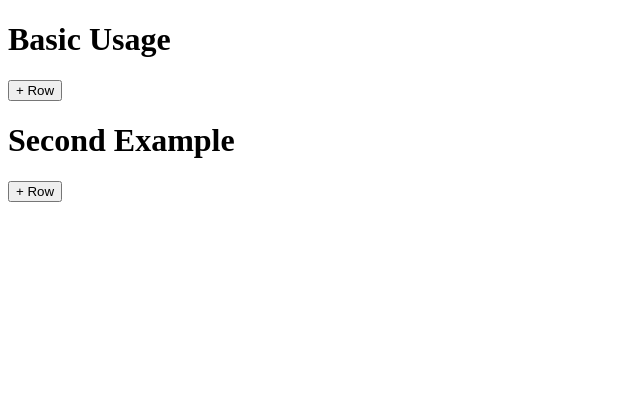
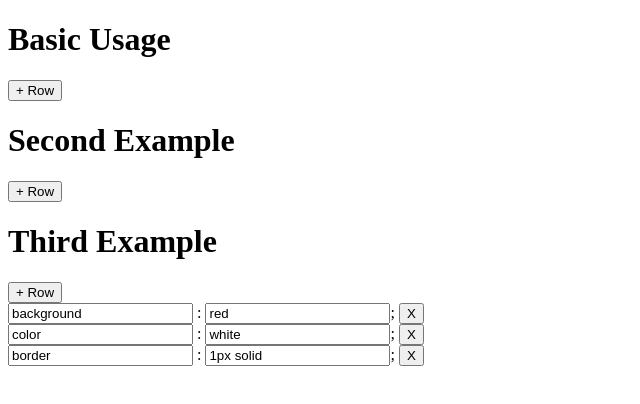
Before and after one commit to tejaswigowda/dictEdit, a plain HTML site: page index.html in a window 1280 px wide. Shown: the whole page, without its empty margins (0-640 px from the left). Drawn offline with Linux system fonts and the light colour scheme.

Commit message:
first working cut

```diff
--- a/index.html
+++ b/index.html
@@ -10,6 +10,8 @@
     dictedit.init("theTA");
     // Custom options
     dictedit.init("theTAHTMLattr", {"sep": "='", "delim":"' "});
+    // Custom values
+    dictedit.init("theTAInit", null,"background : red;color : white;border : 1px solid;");
   }
 </script>
 </head>
@@ -19,6 +21,8 @@
 <textarea id='theTA'> </textarea>
 <h1> Second Example </h1>
 <textarea id='theTAHTMLattr'> </textarea>
+<h1> Third Example </h1>
+<textarea id='theTAInit'> </textarea>
 </body>
 
 </html>
--- a/src/dictedit.js
+++ b/src/dictedit.js
@@ -1,11 +1,11 @@
 var dictedit = {
   value: function(id){
     var ta = document.getElementById(id);
-    return ta;
+    return ta.value;
   },
-  init: function(id, opts, rows){
+  init: function(id, opts, initValue){
     opts = opts || {};
-    rows = rows || [];
+    initValue = initValue || "";
     var ta = document.getElementById(id);
     var newNode = document.createElement("div");
     newNode.id = id + "_dictedit" //+ new Date().getTime();
@@ -18,8 +18,12 @@ var dictedit = {
     var sep = opts.sep || " : ";
     ta.dataset["dictedit_sep"] = sep;
     ta.dataset["dictedit_delim"] = delim;
+    var rows = initValue.split(delim)
     for(var i = 0; i < rows.length; i++){
-      dictedit.addRow();
+      if (rows[i].length > 0){
+        var x = rows[i].split(sep);
+        dictedit.addRow(id, x[0], x[1]);
+      }
     }
   },
   addRow: function(taID, a, b){
```
